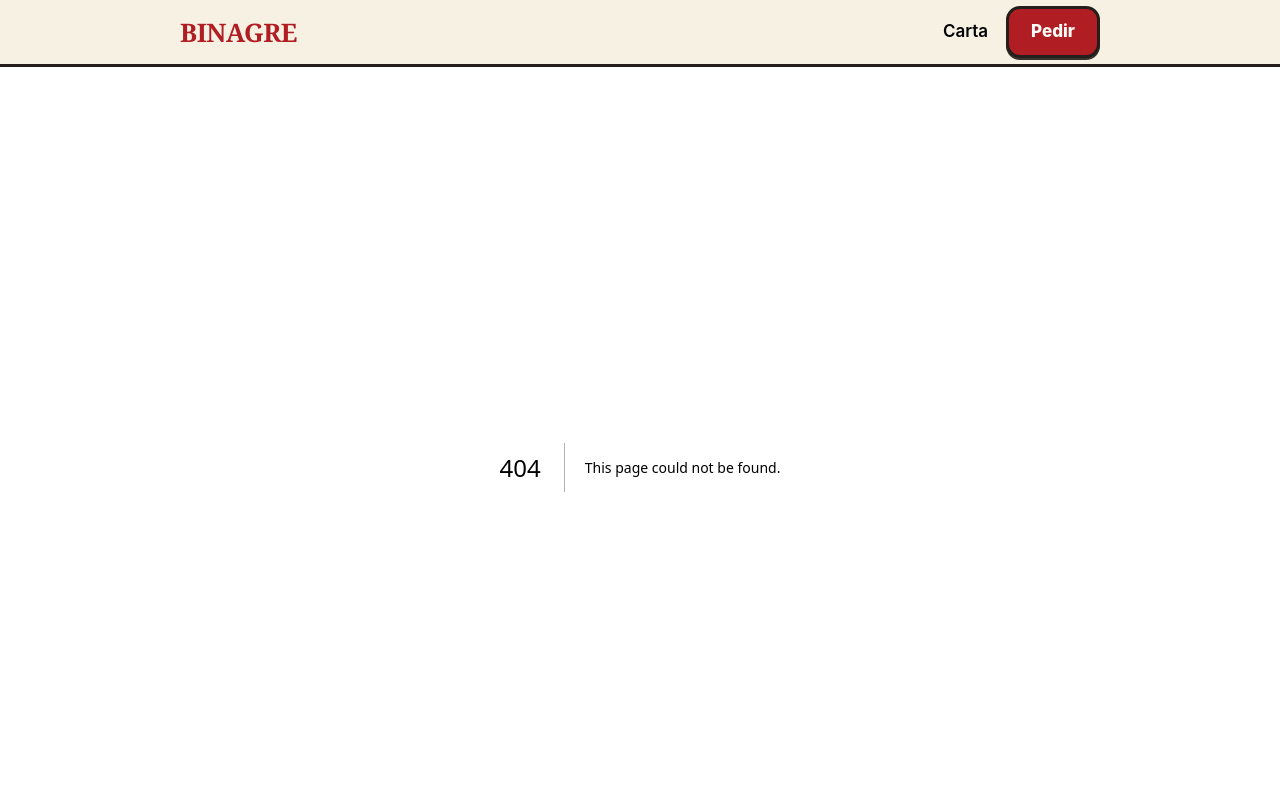
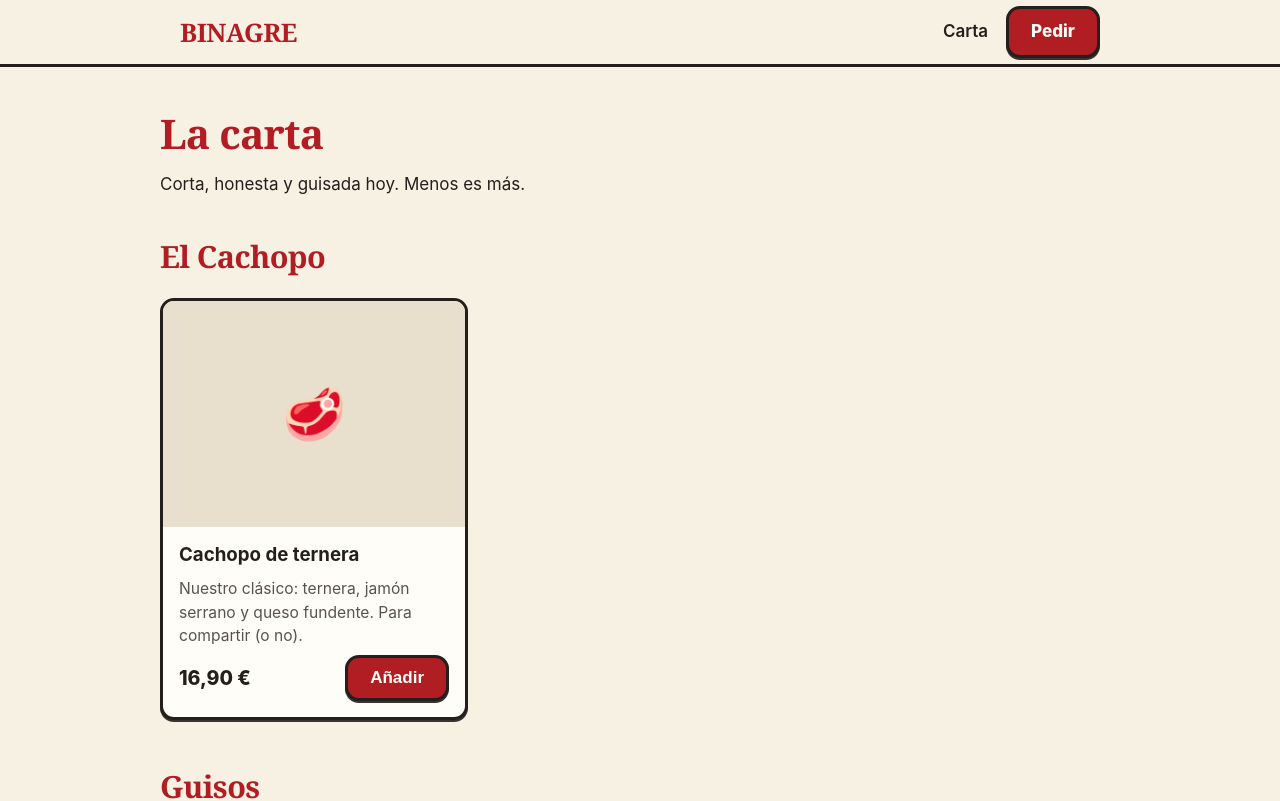
Before and after one commit to Streatlab/binagre-web, a Next.js app: page /carta in a window 1280 px wide. Before the commit this address had no page. Shown: the top 801 px of the page. Built offline with nearby package versions, Linux system fonts and the light colour scheme.

Commit message:
feat: carta HTML por categorías (base SEO)

```diff
--- /dev/null
+++ b/app/carta/page.tsx
@@ -0,0 +1,47 @@
+import type { Metadata } from "next";
+import { CARTA, CATEGORIAS, fmtEur } from "@/lib/menu";
+import AddButton from "@/components/AddButton";
+
+export const metadata: Metadata = {
+  title: "Carta — Binagre | Guisos y cachopo a domicilio en Madrid",
+  description:
+    "Carta de Binagre: cachopo de ternera, carrilleras, lentejas, albóndigas de la abuela y postres caseros. Pide online a domicilio en Madrid.",
+};
+
+export default function Carta() {
+  return (
+    <main className="container section">
+      <h1 className="display" style={{ fontSize: "2.4rem", color: "var(--bin-red)" }}>
+        La carta
+      </h1>
+      <p style={{ margin: "8px 0 28px" }}>
+        Corta, honesta y guisada hoy. Menos es más.
+      </p>
+
+      {CATEGORIAS.map((cat) => {
+        const platos = CARTA.filter((p) => p.categoria === cat);
+        if (!platos.length) return null;
+        return (
+          <section className="section" key={cat} style={{ paddingTop: 8 }}>
+            <h2 className="display">{cat}</h2>
+            <div className="grid">
+              {platos.map((p) => (
+                <article className="card" key={p.id}>
+                  <div className="card-img">{p.emoji}</div>
+                  <div className="card-body">
+                    <h3>{p.nombre}</h3>
+                    <p className="desc">{p.desc}</p>
+                    <div className="card-foot">
+                      <span className="price">{fmtEur(p.precio)}</span>
+                      <AddButton plato={p} />
+                    </div>
+                  </div>
+                </article>
+              ))}
+            </div>
+          </section>
+        );
+      })}
+    </main>
+  );
+}
```
